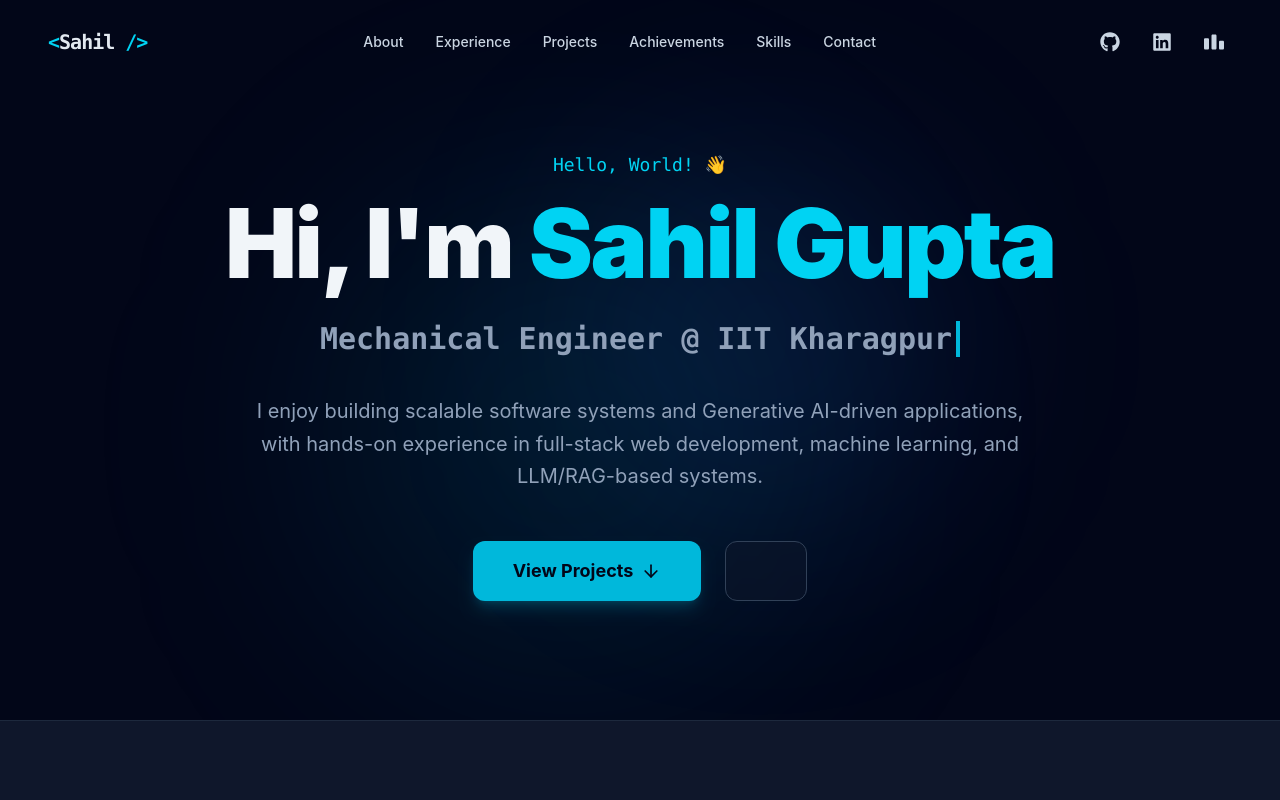
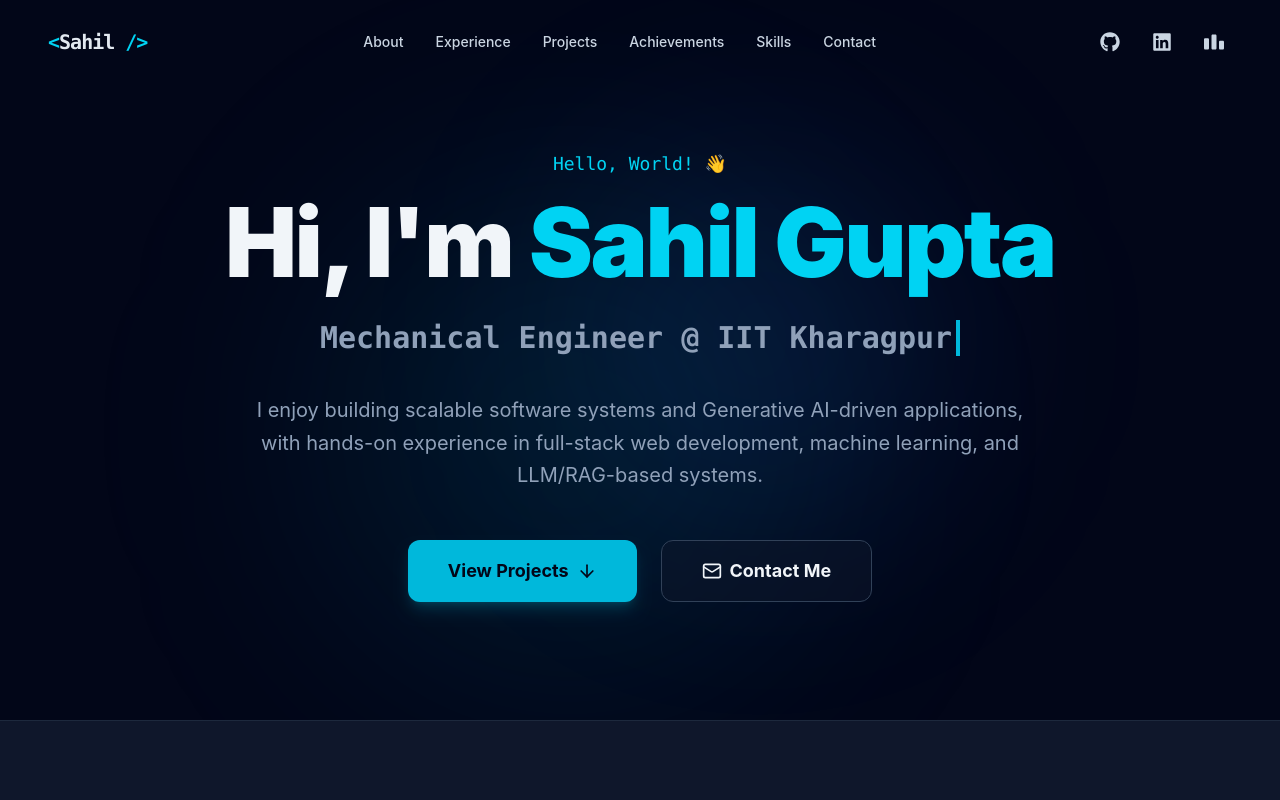
Before and after one commit to sahilgupta630/portfolio, a React app: page / in a window 1280 px wide. Shown: the top 800 px of the page. Built offline with nearby package versions, Linux system fonts and the light colour scheme; the HTML template or start-up script is replaced by a standard one.

Commit message:
Update Hero button to 'Contact Me'

```diff
--- a/src/components/Hero.jsx
+++ b/src/components/Hero.jsx
@@ -1,6 +1,6 @@
 import React, { useState, useEffect } from "react";
 import { motion } from "framer-motion";
-import { FileDown, ArrowDown } from "lucide-react";
+import { Mail, ArrowDown } from "lucide-react";
 
 export default function Hero() {
     const [text, setText] = useState("");
@@ -85,10 +85,10 @@ export default function Hero() {
                         View Projects <ArrowDown size={20} />
                     </a>
                     <a
-                        href="#"
+                        href="#contact"
                         className="px-10 py-4 rounded-xl border border-slate-700 bg-slate-900/50 hover:bg-slate-800 text-slate-100 font-bold text-lg transition-all flex items-center justify-center gap-2"
                     >
-
+                        <Mail size={20} /> Contact Me
                     </a>
                 </motion.div>
             </div>
```
